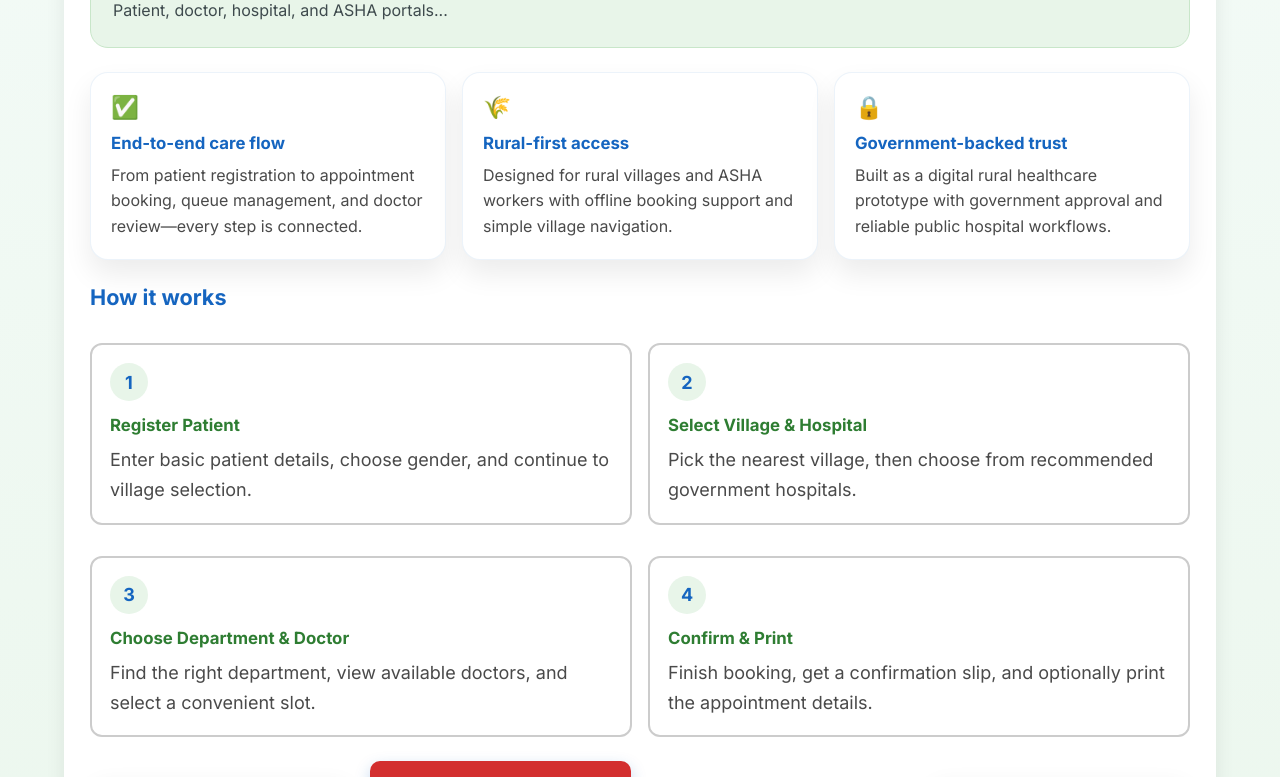
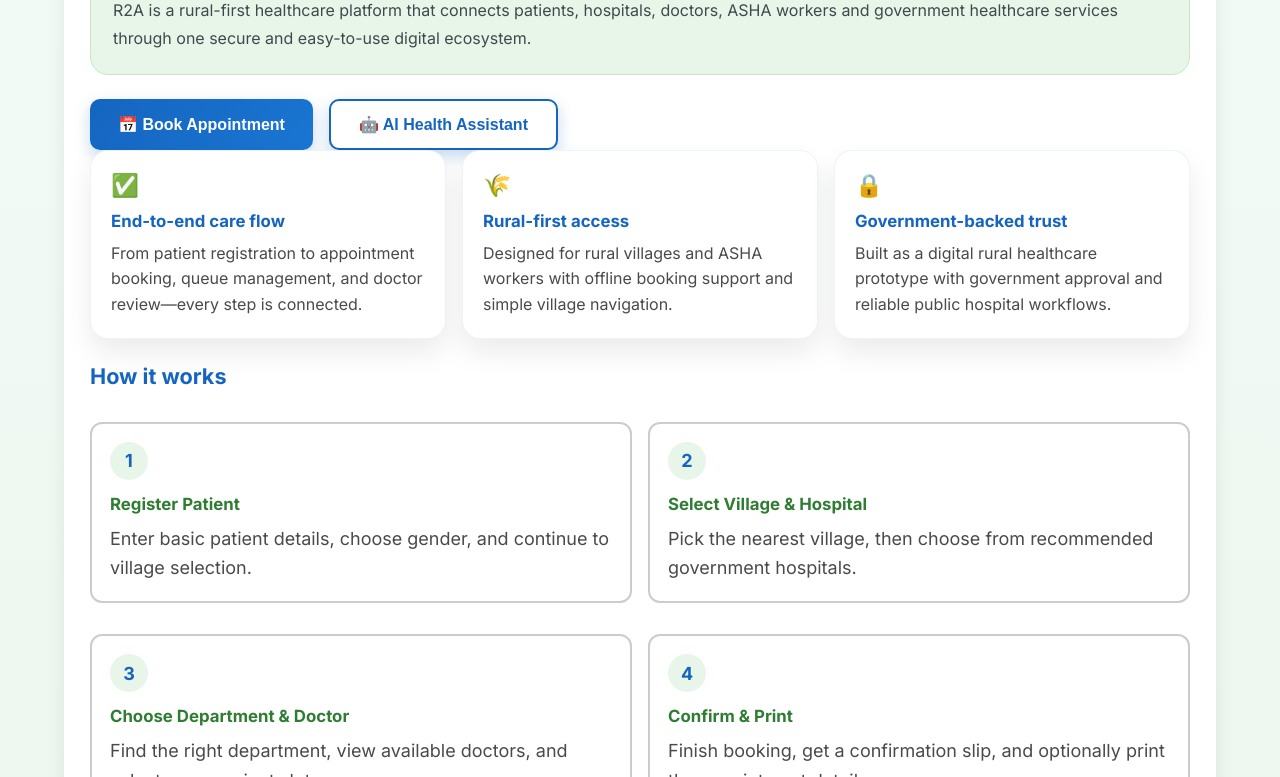
Before and after one commit to Vrushav/R2A, a plain HTML site: page Frontend/pages/public/index.html in a window 1280 px wide. Shown: the part 323-1100 px from the top of the page. Drawn offline with Linux system fonts and the light colour scheme.

Commit message:
feat: improve homepage hero

```diff
--- a/Frontend/assets/css/landing.css
+++ b/Frontend/assets/css/landing.css
@@ -193,6 +193,36 @@ border:1px solid #C8E6C9;
 border-radius:18px;
 
 margin-bottom:24px;
+
+}
+
+.hero-actions{
+
+    display:flex;
+
+    gap:16px;
+
+    margin-top:24px;
+
+    flex-wrap:wrap;
+
+}
+
+.secondary-btn{
+
+    background:#ffffff;
+
+    color:var(--primary);
+
+    border:2px solid var(--primary);
+
+}
+
+.secondary-btn:hover{
+
+    background:var(--primary);
+
+    color:#ffffff;
 
 }
 
--- a/Frontend/pages/public/index.html
+++ b/Frontend/pages/public/index.html
@@ -55,18 +55,28 @@ Rural Reach Appointment Access
             <div class="hero-header">
                 <h2 id="heroTitle">
 
-Book government hospital appointments easily
+Connecting Rural India to Better Healthcare
 
 </h2>
-                <span class="hero-badge">Secure rural care platform</span>
+                <span class="hero-badge">🌾Rural Healthcare Platform</span>
             </div>
             <p id="heroDescription">
 
-Patient, doctor, hospital, and ASHA portals...
-
+R2A is a rural-first healthcare platform that connects patients, hospitals, doctors, ASHA workers and government healthcare services through one secure and easy-to-use digital ecosystem.
 </p>
         </section>
 
+    <div class="hero-actions">
+
+     <button onclick="showRegistration()">
+        📅 Book Appointment
+     </button>
+
+     <button onclick="showAIPage()" class="secondary-btn">
+        🤖 AI Health Assistant
+     </button>
+
+    </div>
         <section class="project-highlights">
             <div class="feature-grid">
                 <div class="highlight-card">
```
